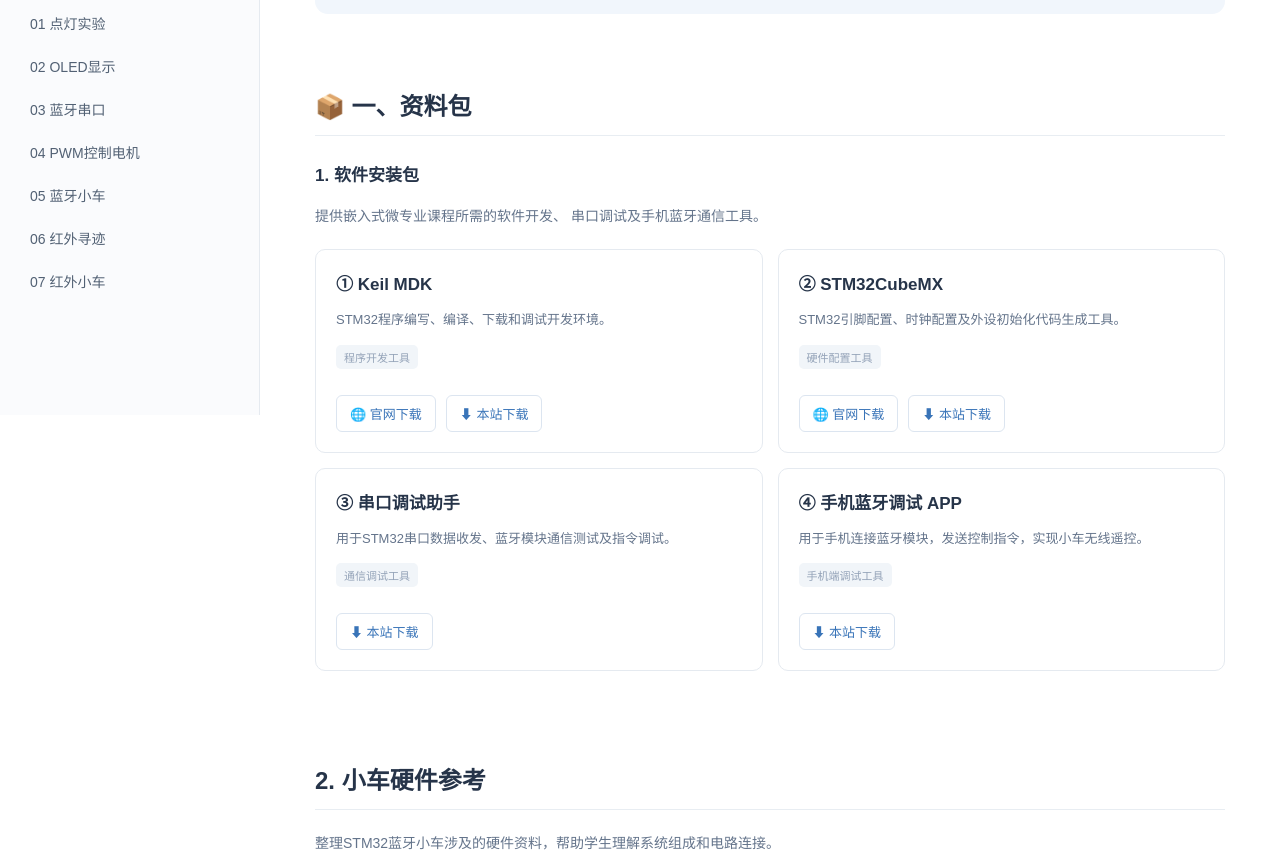
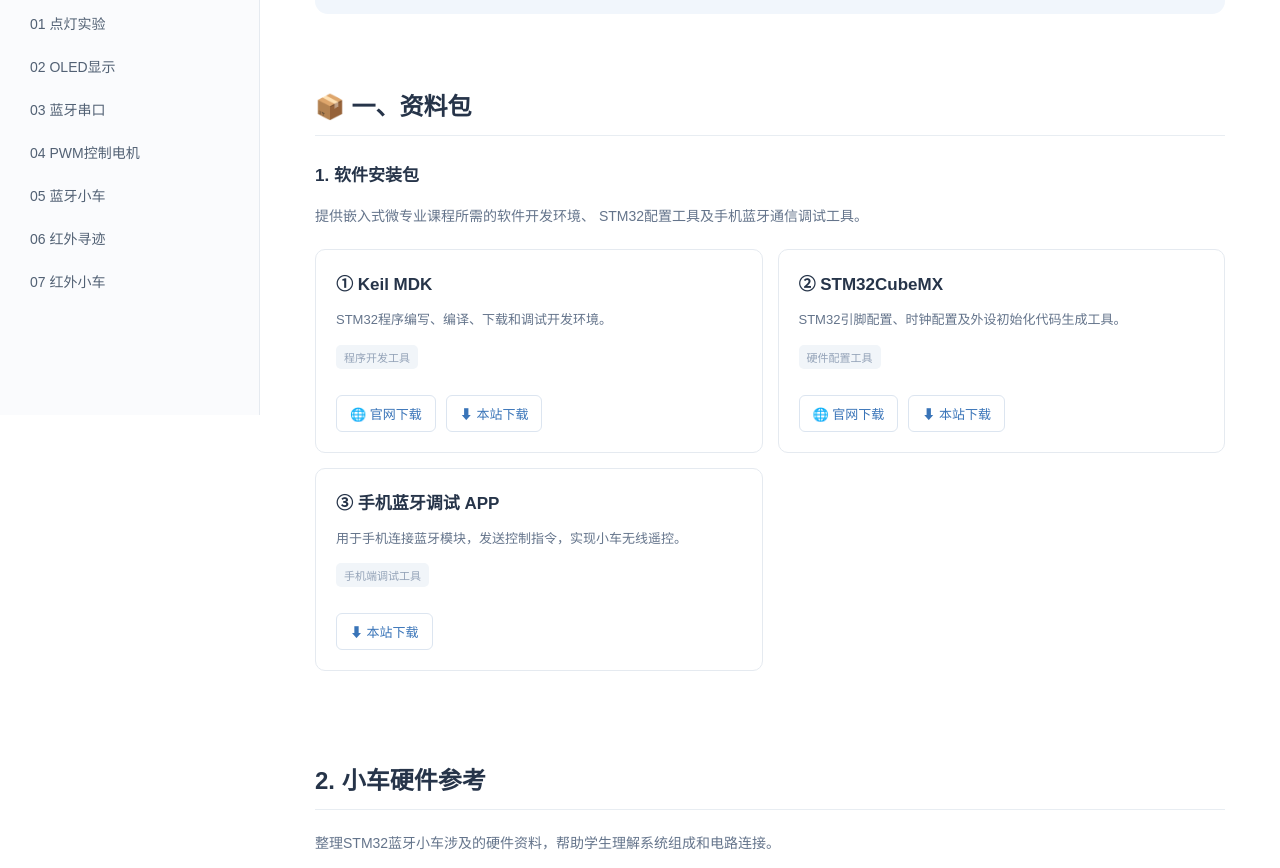
Before and after one commit to weichenxmu/feng-er-teaching-center, a plain HTML site: page courses/embedded-minor.html in a window 1280 px wide. Shown: the part 385-1253 px from the top of the page. Drawn offline with Linux system fonts and the light colour scheme.

Commit message:
Update embedded-minor.html

```diff
--- a/courses/embedded-minor.html
+++ b/courses/embedded-minor.html
@@ -221,12 +221,13 @@ footer{
 <!-- 资料包 -->
 
 
+
 <section id="software">
   <h2>📦 一、资料包</h2>
   <h3>1. 软件安装包</h3>
   <p class="desc">
-    提供嵌入式微专业课程所需的软件开发、
-    串口调试及手机蓝牙通信工具。
+    提供嵌入式微专业课程所需的软件开发环境、
+    STM32配置工具及手机蓝牙通信调试工具。
   </p>
 
   <div class="grid">
@@ -269,23 +270,9 @@ footer{
       </div>
     </div>
 
-    <!-- 3. 串口调试助手 -->
+    <!-- 3. 手机蓝牙调试APP -->
     <div class="card">
-      <h3>③ 串口调试助手</h3>
-      <p>用于STM32串口数据收发、蓝牙模块通信测试及指令调试。</p>
-      <span class="pending">通信调试工具</span>
-      <div style="margin-top:18px;">
-        <a class="resource-link"
-           href="#"
-           download>
-          ⬇ 本站下载
-        </a>
-      </div>
-    </div>
-
-    <!-- 4. 手机蓝牙调试APP -->
-    <div class="card">
-      <h3>④ 手机蓝牙调试 APP</h3>
+      <h3>③ 手机蓝牙调试 APP</h3>
       <p>用于手机连接蓝牙模块，发送控制指令，实现小车无线遥控。</p>
       <span class="pending">手机端调试工具</span>
       <div style="margin-top:18px;">
@@ -299,6 +286,7 @@ footer{
 
   </div>
 </section>
+
 
 
 <section id="hardware">
```
